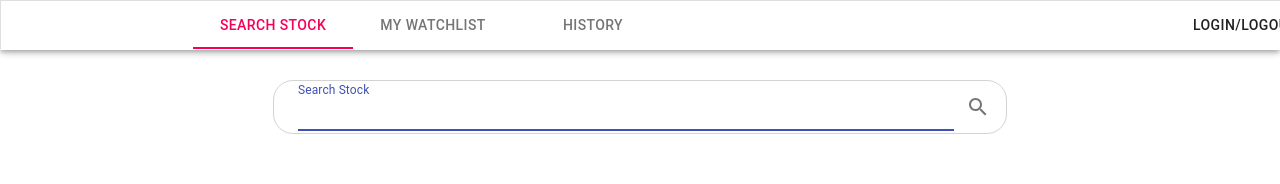
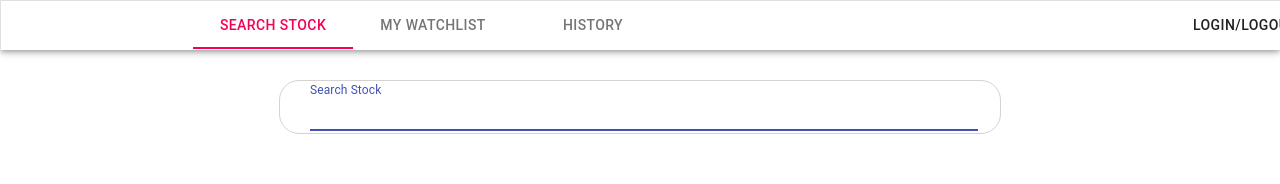
Before and after one commit to HarrisonTheG/React-Stock-Frontend, a React (Create React App) app: page /search/1 in a window 1280 px wide. Shown: the top 184 px of the page. Built offline with nearby package versions, Linux system fonts and the light colour scheme; no server answers.

Commit message:
Removed search icon on searchstock page to prevent error

```diff
--- a/src/components/Search_Stock/SearchBar.jsx
+++ b/src/components/Search_Stock/SearchBar.jsx
@@ -6,7 +6,7 @@ import { Link, NavLink } from 'react-router-dom';
 import ChartService from '../../services/ChartService'
 import { useState }  from 'react'
 
-const SearchBar = ({ sendFromIcon }) => {
+const SearchBar = () => {
 
     const [top5Stock, setTop5] = useState(
         [{ticker: "AAPL", companyName: "APPLE INC"},
@@ -38,13 +38,13 @@ const SearchBar = ({ sendFromIcon }) => {
 
     return (
         <Box borderRadius='20px' border={1} borderColor='lightgray'
-            sx={{ p: '2px 4px', display: 'flex', alignItems: 'center', width: '55%', paddingLeft: "24px" }}>
+            sx={{ p: '2px 4px', display: 'flex', alignItems: 'center', width: '55%', paddingLeft: "12px" }}>
 
             <Autocomplete freeSolo style={{ ml: 1, flex: 2 }}
             options={top5Stock}
             renderInput={(params) => (
-                <TextField
-                id='searchField' fullWidth autoFocus label="Search Stock"
+                <TextField style={{width: '95%'}}
+                id='searchField'  autoFocus label="Search Stock"
                 {...params} onChange={handleFieldChange}
                 />
 
@@ -56,7 +56,7 @@ const SearchBar = ({ sendFromIcon }) => {
                 {option.ticker + ' - ' + option.companyName}</Typography></Box>}}
             />
 
-            <IconButton type="submit" aria-label="search" onClick={sendFromIcon} ><SearchIcon /></IconButton>
+
         </Box >
     );
 
--- a/src/components/Search_Stock/SearchStock.jsx
+++ b/src/components/Search_Stock/SearchStock.jsx
@@ -59,13 +59,13 @@ const SearchStock = (props) => {
     //create a class of stock and with its initial value
 
     //search Bar callbacks
-    const sendTermFromIcon = () => {
-        var value = ''
-        value = document.getElementById('searchField').value;
-        if (value !== ''){
-            getInitialPrice(value);
-        }
-    }
+    // const sendTermFromIcon = () => {
+    //     var value = ''
+    //     value = document.getElementById('searchField').value;
+    //     if (value !== ''){
+    //         getInitialPrice(value);
+    //     }
+    // }
 
     // const sendTermFromEnter = (e) => {
     //     var value = ''
@@ -94,7 +94,7 @@ const SearchStock = (props) => {
         <Grid align='center' width='55%'>
 
             <Box sx={{ height: '80px' }}></Box>
-            <SearchBar sendFromIcon={sendTermFromIcon}></SearchBar>
+            <SearchBar></SearchBar>
             {isError ? <ErrorPage /> : <div>
             {isLoading ? <CircularProgress style={{marginTop: 160}}/> : <div>
             {stockInfo.stockTicker ? <div><StockHeader
```
